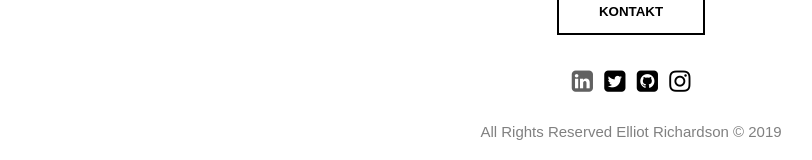
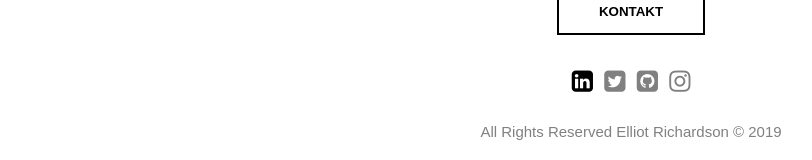
Before and after one commit to ear78/er-site-react, a React (Create React App) app: page /portfolio in a window 1280 px wide. In both pictures the pointer is over the link 591 px from the left and 315 px from the top of the page. Shown: the part 234-394 px from the top of the page, without its empty margins (9-821 px from the left). Built offline with nearby package versions, Linux system fonts and the light colour scheme.

Commit message:
finished social comp and added hover functionality to social links

```diff
--- a/src/components/socialComp/SocialComp.js
+++ b/src/components/socialComp/SocialComp.js
@@ -6,7 +6,6 @@ import SocialLink from './socialLink/SocialLink'
 
 class SocialComp extends Component {
   state = {
-    isHover: false,
     socialItems: [
       { platform: 'fa-linkedin-square',  path: 'https://linkedin.com'},
       { platform: 'fa-twitter-square',  path: 'https://twitter.com'},
@@ -20,8 +19,7 @@ class SocialComp extends Component {
       return <SocialLink
                 key={index}
                 path={item.path}
-                index={index}
-                platform={item.platform} />
+                platform={item.platform}/>
     })
     return (
       <div className={styles.SocialComp}>
--- a/src/components/socialComp/SocialComp.module.css
+++ b/src/components/socialComp/SocialComp.module.css
@@ -4,6 +4,11 @@
   display: flex;
   align-items: center;
   justify-content: space-around;
+  transition: all .14s ease-out;
+}
+
+.SocialComp:hover a {
+  color: grey;
 }
 
 .SocialComp i {
--- a/src/components/socialComp/socialLink/SocialLink.js
+++ b/src/components/socialComp/socialLink/SocialLink.js
@@ -1,4 +1,4 @@
-import React from 'react'
+import React, { Component} from 'react'
 import { Link } from 'react-router-dom'
 
 import styles from './SocialLink.module.css'
@@ -6,7 +6,7 @@ import styles from './SocialLink.module.css'
 const socialLink = (props) => {
     return (
       <Link
-      className={styles.Links}
+        className={`${styles.Links}`}
         key={props.index}
         to={{pathname: props.path}}
         target="_blank">
--- a/src/components/socialComp/socialLink/SocialLink.module.css
+++ b/src/components/socialComp/socialLink/SocialLink.module.css
@@ -3,6 +3,6 @@
   transition: all .14s ease-out;
 }
 
-.Links:hover {
-  color: #616161;
+.Links:hover i {
+  color: #000;
 }
```
Lines whose indentation alone changed are shown as unchanged.
